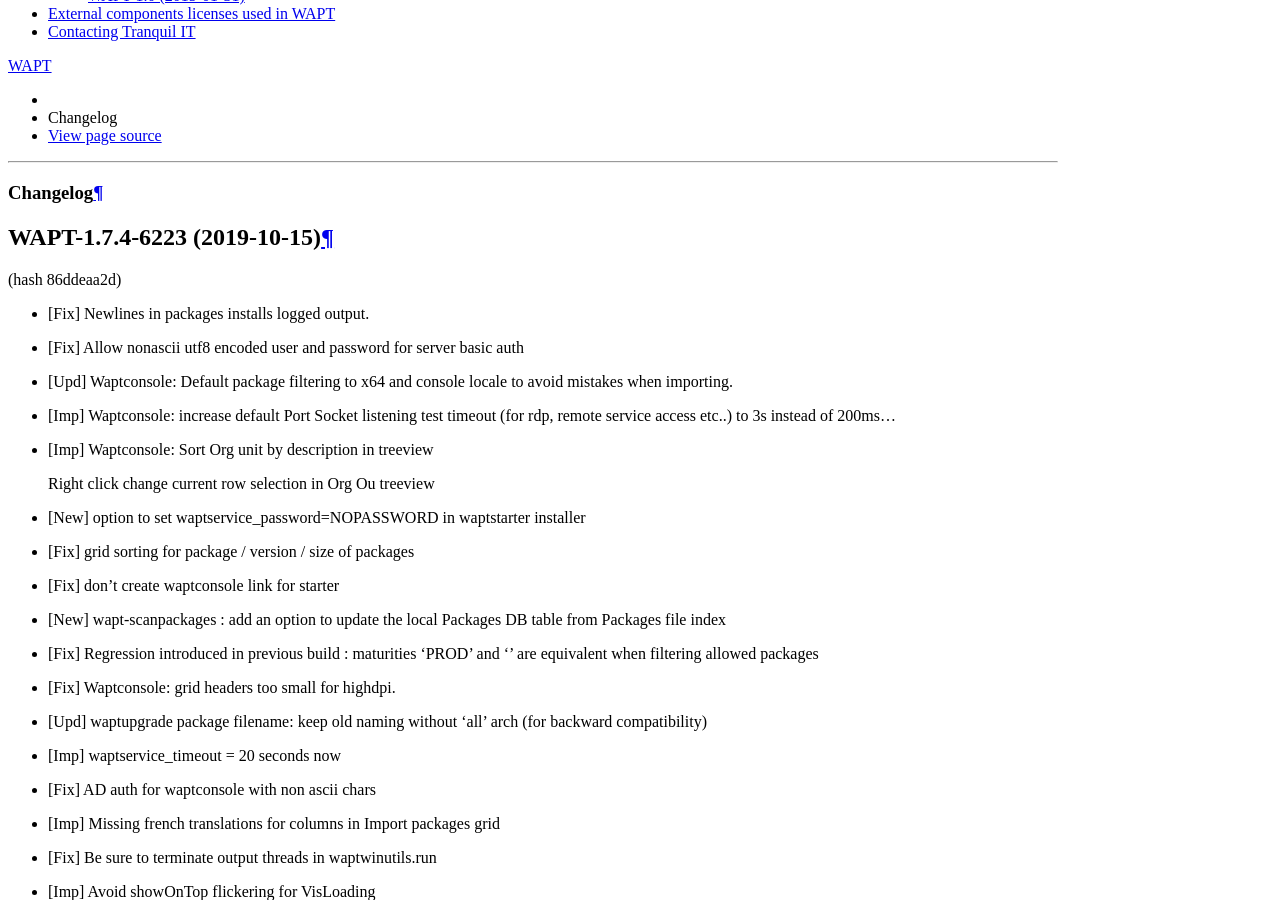
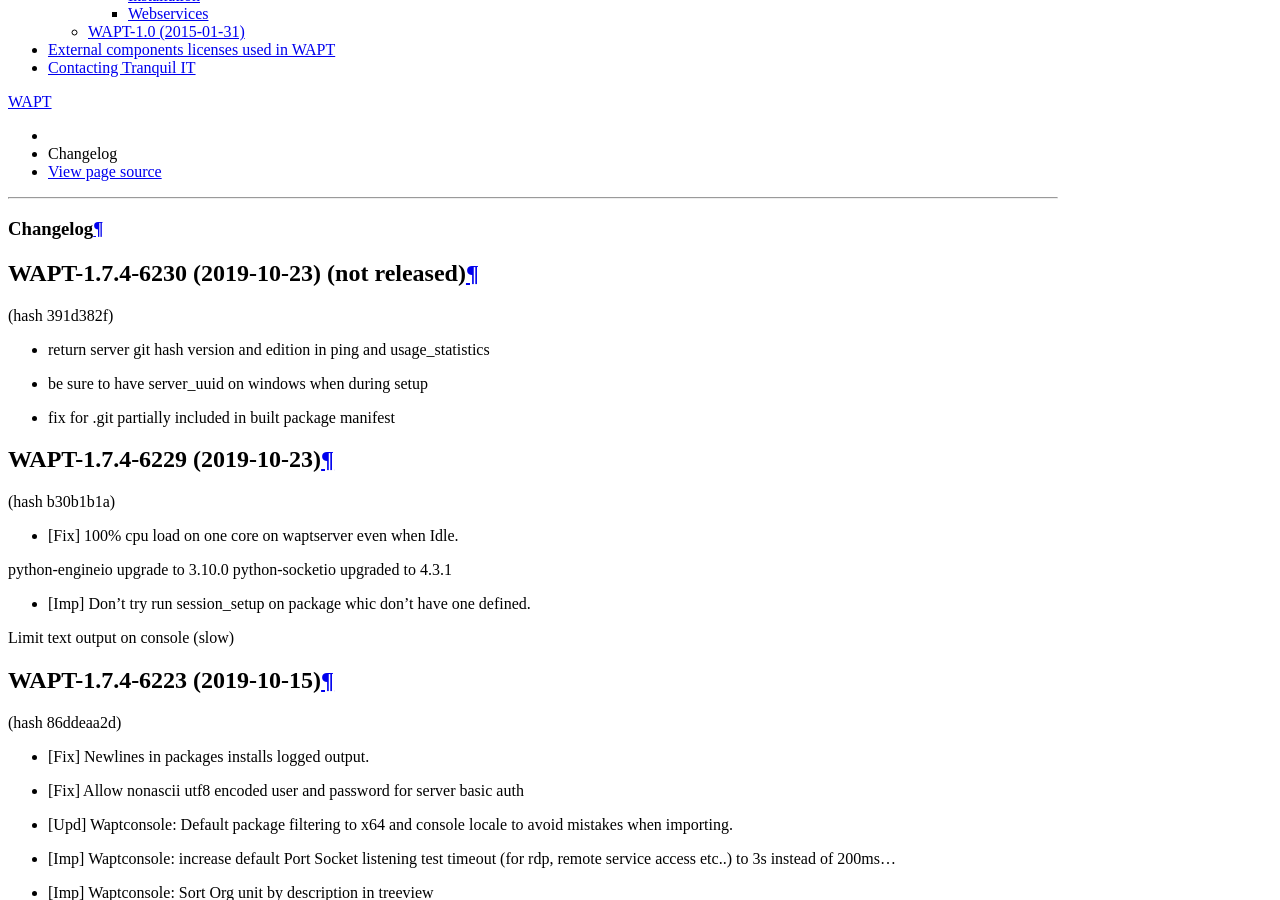
Before and after one commit to tranquilit/WAPT-Documentation, a Sphinx documentation site: the page built from source/wapt-changelog.rst, in a window 1280 px wide and 900 px high, scrolled down 3378 px. Built offline with Sphinx 7.4.7 and the Read the Docs theme 2.0.0, drawn with Linux system fonts in a browser that asks for light colours; some of the changed text lies outside the part shown.

Commit message:
changelog 6229 and 6230

```diff
--- a/source/wapt-changelog.rst
+++ b/source/wapt-changelog.rst
@@ -11,6 +11,29 @@
 
 Changelog
 =========
+
+WAPT-1.7.4-6230 (2019-10-23) (not released)
+----------------------------
+(hash 391d382f)
+
+* return server git hash version and edition in ping and usage_statistics
+
+* be sure to have server_uuid on windows when during setup
+
+* fix for .git partially included in built package manifest
+
+WAPT-1.7.4-6229 (2019-10-23)
+----------------------------
+
+(hash b30b1b1a)
+
+* [Fix] 100% cpu load on one core on waptserver even when Idle.
+python-engineio upgrade to 3.10.0
+python-socketio upgraded to 4.3.1
+
+* [Imp] Don't try run session_setup on package whic don't have one defined.
+
+Limit text output on console (slow)
 
 WAPT-1.7.4-6223 (2019-10-15)
 ----------------------------
```
